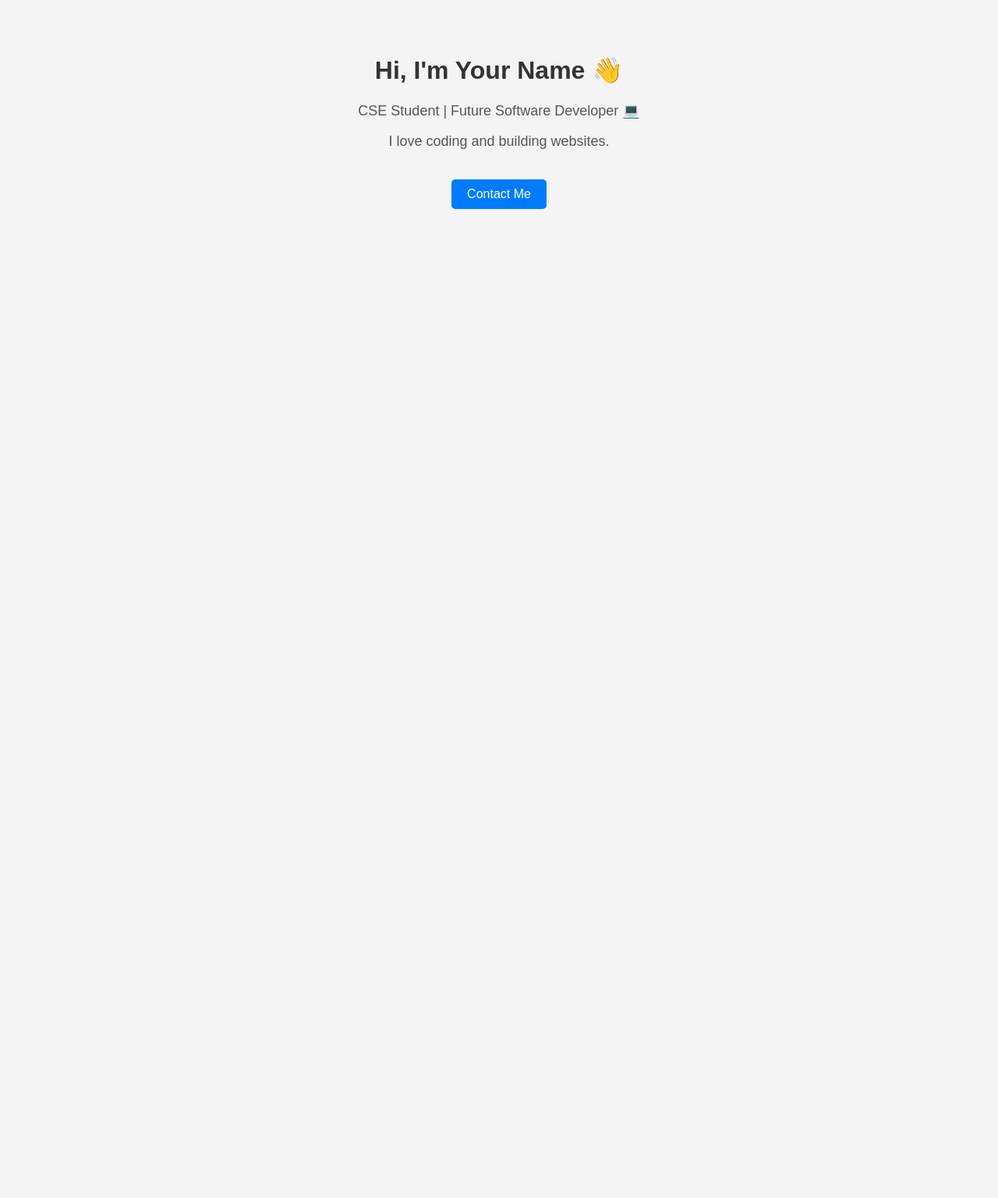
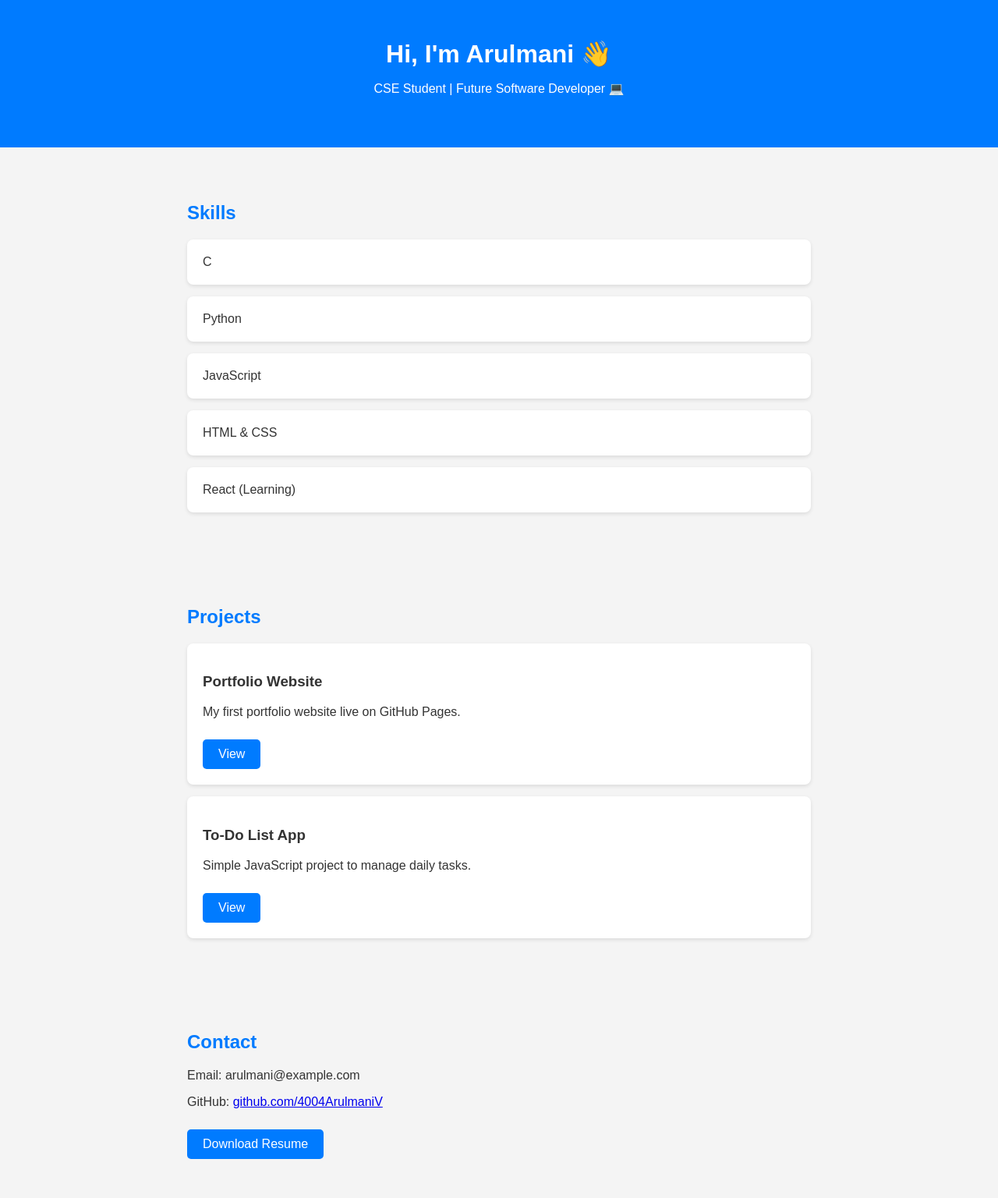
Before and after one commit to 4004ArulmaniV/my-first-project, a plain HTML site: page index.html in a window 1280 px wide. Shown: the whole page at 78% size. Before the commit the page ends 800 px from the top, so only its background shows below. Drawn offline with Linux system fonts and the light colour scheme.

Commit message:
Update index.html

```diff
--- a/index.html
+++ b/index.html
@@ -1,48 +1,100 @@
 <!DOCTYPE html>
-<html>
+<html lang="en">
 <head>
-    <title>My Portfolio</title>
+    <meta charset="UTF-8">
+    <meta name="viewport" content="width=device-width, initial-scale=1.0">
+    <title>Arulmani Portfolio</title>
     <style>
         body {
             font-family: Arial, sans-serif;
-            background-color: #f4f4f4;
-            text-align: center;
             margin: 0;
             padding: 0;
-        }
-        .container {
-            padding: 50px;
-        }
-        h1 {
+            background: #f4f4f4;
             color: #333;
         }
-        p {
-            color: #555;
-            font-size: 18px;
+        header {
+            background: #007bff;
+            color: white;
+            padding: 50px 0;
+            text-align: center;
+        }
+        header h1 {
+            margin: 0;
+        }
+        section {
+            padding: 50px;
+            max-width: 800px;
+            margin: auto;
+        }
+        h2 {
+            color: #007bff;
+        }
+        .skills, .projects {
+            display: flex;
+            flex-wrap: wrap;
+            gap: 15px;
+        }
+        .card {
+            background: white;
+            padding: 20px;
+            border-radius: 8px;
+            flex: 1 1 calc(50% - 30px);
+            box-shadow: 0 2px 5px rgba(0,0,0,0.1);
         }
         .btn {
             display: inline-block;
             padding: 10px 20px;
-            background-color: #007bff;
+            background: #007bff;
             color: white;
             text-decoration: none;
             border-radius: 5px;
-            margin-top: 20px;
+            margin-top: 10px;
         }
         .btn:hover {
-            background-color: #0056b3;
+            background: #0056b3;
         }
     </style>
 </head>
 <body>
 
-    <div class="container">
-        <h1>Hi, I'm Your Name 👋</h1>
+    <header>
+        <h1>Hi, I'm Arulmani 👋</h1>
         <p>CSE Student | Future Software Developer 💻</p>
-        <p>I love coding and building websites.</p>
+    </header>
 
-        <a href="#" class="btn">Contact Me</a>
-    </div>
+    <section id="skills">
+        <h2>Skills</h2>
+        <div class="skills">
+            <div class="card">C</div>
+            <div class="card">Python</div>
+            <div class="card">JavaScript</div>
+            <div class="card">HTML & CSS</div>
+            <div class="card">React (Learning)</div>
+        </div>
+    </section>
+
+    <section id="projects">
+        <h2>Projects</h2>
+        <div class="projects">
+            <div class="card">
+                <h3>Portfolio Website</h3>
+                <p>My first portfolio website live on GitHub Pages.</p>
+                <a href="#" class="btn">View</a>
+            </div>
+            <div class="card">
+                <h3>To-Do List App</h3>
+                <p>Simple JavaScript project to manage daily tasks.</p>
+                <a href="#" class="btn">View</a>
+            </div>
+        </div>
+    </section>
+
+    <section id="contact">
+        <h2>Contact</h2>
+        <p>Email: arulmani@example.com</p>
+        <p>GitHub: <a href="https://github.com/4004ArulmaniV" target="_blank">github.com/4004ArulmaniV</a></p>
+        <a href="#" class="btn">Download Resume</a>
+    </section>
 
 </body>
 </html>
```
